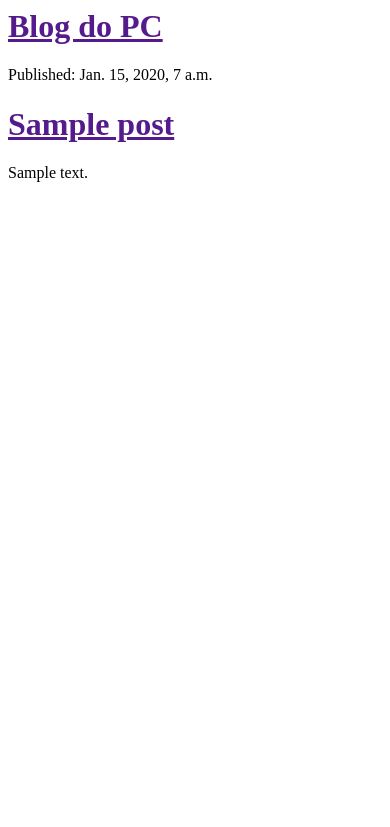
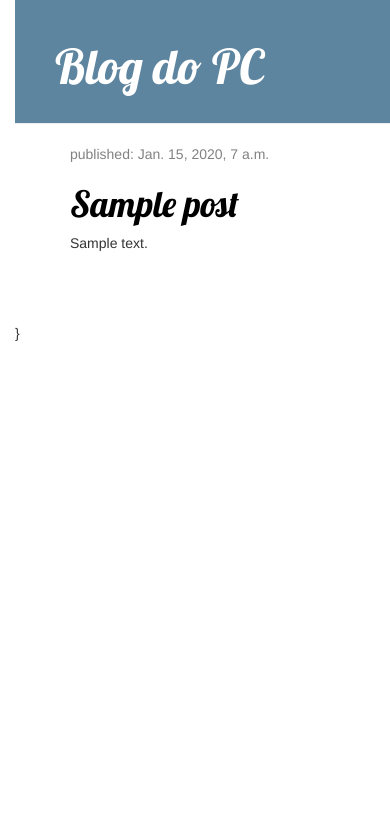
Before and after one commit to pcmoraes/my-first-blog, a Django app: template blog/templates/blog/post_list.html in a window 390 px wide. Shown: the top 827 px of the page. Run offline with Django 3.2, Linux system fonts and the light colour scheme; the template is opened without the code that fills it: values that come from a table or form of the project are taken from there, others are empty; tables that the repository leaves empty hold one stand-in row (values such as "Sample post"); some libraries are stand-ins or nearby versions.

Commit message:
Adicionando CSS

```diff
--- /dev/null
+++ b/blog/static/css/blog.css
@@ -0,0 +1,55 @@
+h1 a {
+    color: blue;
+    font-family: 'Lobster';
+}
+
+body {
+    padding-left: 15px;
+}
+
+.page-header {
+    background-color: #5D859F;
+    margin-top: 0;
+    padding: 20px 20px 20px 40px;
+}
+
+.page-header h1, .page-header h1 a, .page-header h1 a:visited, .page-header h1 a:active {
+    color: #ffffff;
+    font-size: 36pt;
+    text-decoration: none;
+}
+
+.content {
+    margin-left: 40px;
+}
+
+h1, h2, h3, h4 {
+    font-family: 'Lobster', cursive;
+}
+
+.date {
+    color: #828282;
+}
+
+.save {
+    float: right;
+}
+
+.post-form textarea, .post-form input {
+    width: 100%;
+}
+
+.top-menu, .top-menu:hover, .top-menu:visited {
+    color: #ffffff;
+    float: right;
+    font-size: 26pt;
+    margin-right: 20px;
+}
+
+.post {
+    margin-bottom: 70px;
+}
+
+.post h1 a, .post h1 a:visited {
+    color: #000000;
+}
--- a/blog/templates/blog/post_list.html
+++ b/blog/templates/blog/post_list.html
@@ -1,32 +1,36 @@
-<html>
+
+<!DOCTYPE html>
+{% load staticfiles %}
+<html lang="pt-br">
 <head>
+    <meta charset="UTF-8">
+    <link rel="stylesheet" href="//maxcdn.bootstrapcdn.com/bootstrap/3.2.0/css/bootstrap.min.css">
+    <link rel="stylesheet" href="//maxcdn.bootstrapcdn.com/bootstrap/3.2.0/css/bootstrap-theme.min.css">
+    <link href="//fonts.googleapis.com/css?family=Lobster&subset=latin,latin-ext" rel="stylesheet" type="text/css">
+    <link rel="stylesheet" href="{% static 'css/blog.css' %}">
     <title>Blog do PC</title>
 </head>
 <body>
-        <div>
-            <h1><a href="">Blog do PC</a></h1>
+
+    <div class="page-header">
+        <h1><a href="/">Blog do PC</a></h1>
     </div>
 
-<!--         <div>
-            <p>published: 14.06.2014, 12:14</p>
-            <h2><a href="">My first post</a></h2>
-            <p>Aenean eu leo quam. Pellentesque ornare sem lacinia quam venenatis vestibulum. Donec id elit non mi porta gravida at eget metus. Fusce dapibus, tellus ac cursus commodo, tortor mauris condimentum nibh, ut fermentum massa justo sit amet risus.</p>
+    <div class="content container">
+        <div class="row">
+            <div class="col-md-8">
+                {% for post in posts %}
+                    <div class="post">
+                        <div class="date">
+                            <p>published: {{ post.published_date }}</p>
                         </div>
-
-        <div>
-            <p>published: 14.06.2014, 12:14</p>
-            <h2><a href="">My second post</a></h2>
-            <p>Aenean eu leo quam. Pellentesque ornare sem lacinia quam venenatis vestibulum. Donec id elit non mi porta gravida at eget metus. Fusce dapibus, tellus ac cursus commodo, tortor mauris condimentum nibh, ut f.</p>
-        </div>
-        <div>{{posts}}</div> -->
-
-        {% for post in posts %}
-            <div>
-                <p>Published: {{ post.published_date }}</p>
                         <h1><a href="">{{ post.title }}</a></h1>
                         <p>{{ post.text|linebreaksbr }}</p>
                     </div>
                 {% endfor %}
+            </div>
+        </div>
+    </div>}
 
 </body>
 </html>
```
Lines whose indentation alone changed are shown as unchanged.
